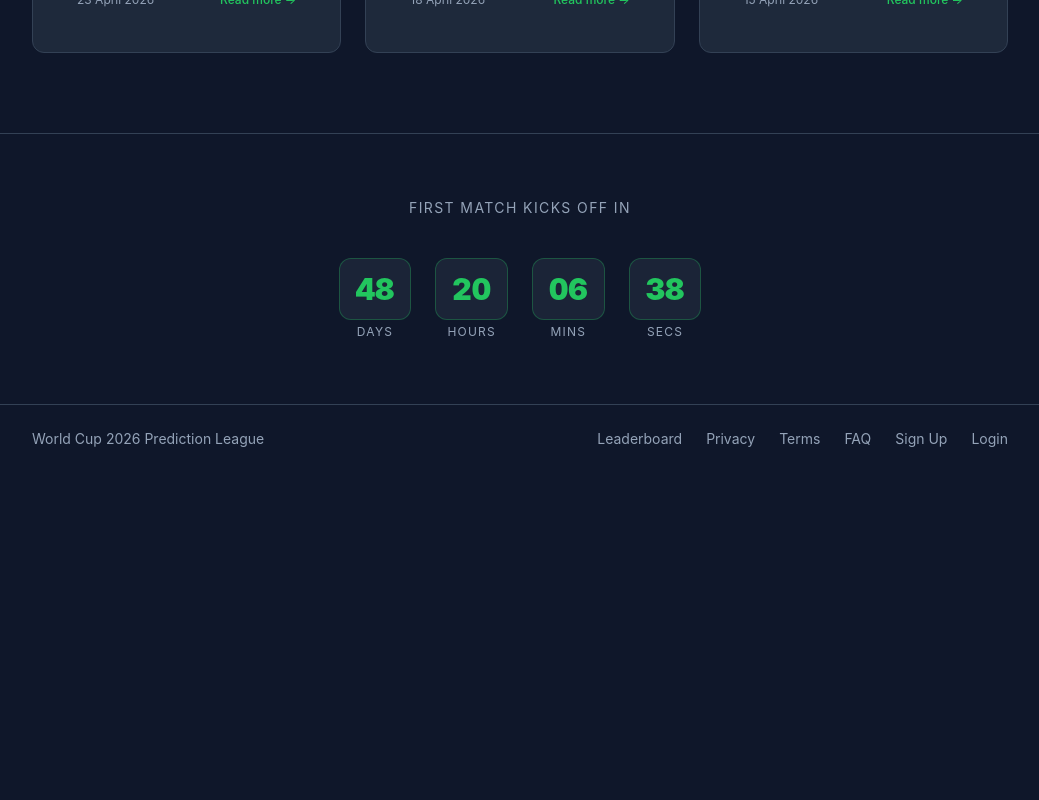
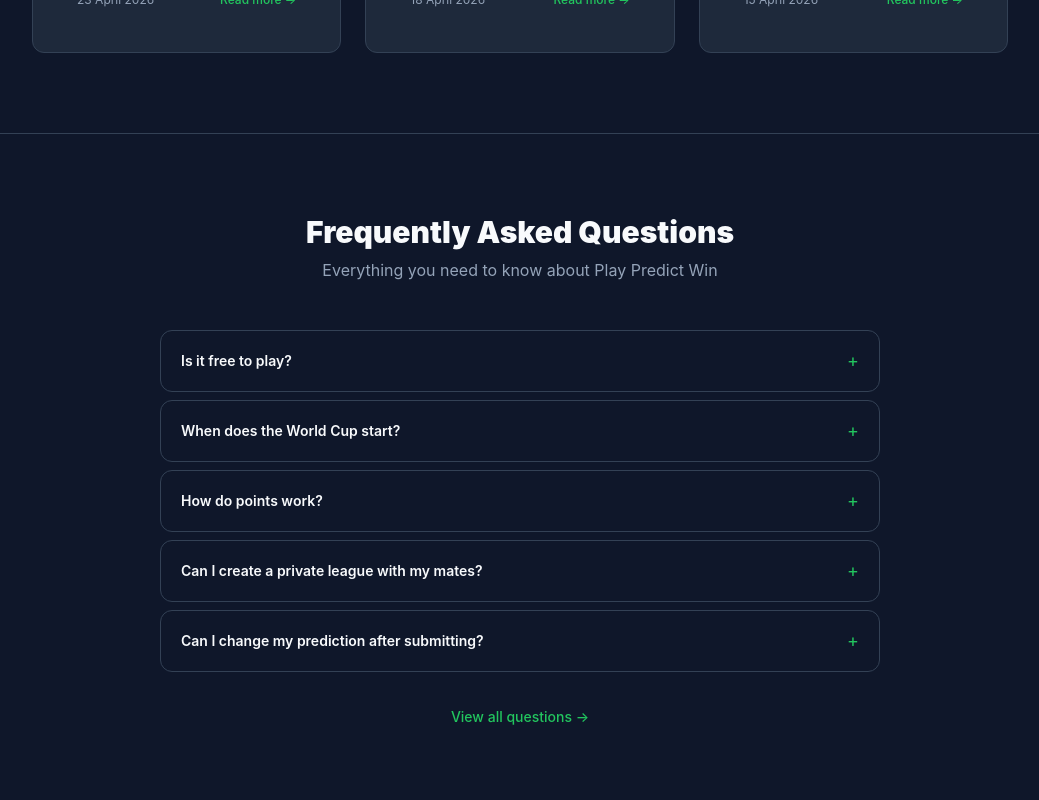
Before and after one commit to claytonbwebb-lab/world-cup-predictor, a Next.js app: page / in a window 1280 px wide. Shown: the part 3860-4660 px from the top of the page, without its empty margins (120-1159 px from the left). Before the commit the page ends 4333 px from the top, so only its background shows below. Built offline with nearby package versions, Linux system fonts and the light colour scheme; no server answers.

Commit message:
Add homepage FAQ accordion with SEO schema

```diff
--- a/src/app/page.tsx
+++ b/src/app/page.tsx
@@ -5,6 +5,7 @@ import Image from 'next/image';
 import { createClient } from '@/lib/supabase/server';
 import { redirect } from 'next/navigation';
 import ScrollHeader from '@/components/ScrollHeader';
+import HomepageFAQ from '@/components/HomepageFAQ';
 
 export default async function Home({ searchParams }: { searchParams: Promise<{ code?: string }> }) {
   const params = await searchParams;
@@ -259,6 +260,8 @@ export default async function Home({ searchParams }: { searchParams: Promise<{ c
         </div>
       </section>
 
+      <HomepageFAQ />
+
       {/* ── Countdown ── */}
       <section className="border-t border-border py-16 text-center">
         <p className="text-textMuted text-sm uppercase tracking-widest mb-6">First match kicks off in</p>
--- /dev/null
+++ b/src/components/HomepageFAQ.tsx
@@ -0,0 +1,82 @@
+'use client';
+
+import { useState } from 'react';
+
+const faqs = [
+  {
+    q: 'Is it free to play?',
+    a: 'Yes — creating an account and competing in leagues is completely free. Prizes are funded by our partners who you can find linked on the homepage.',
+  },
+  {
+    q: 'When does the World Cup start?',
+    a: 'The 2026 FIFA World Cup kicks off on 11 June 2026 in the USA, Canada, and Mexico. The final is on 19 July 2026 in New Jersey.',
+  },
+  {
+    q: 'How do points work?',
+    a: 'Predict the exact scoreline and earn 3 points. Predict the correct result (right winner or draw, wrong score) and earn 1 point. Get it wrong and you earn 0 points.',
+  },
+  {
+    q: 'Can I create a private league with my mates?',
+    a: 'Yes. Sign up for free, head to Leagues, and create a private league. Share your unique invite link with friends — whoever joins using your code is in.',
+  },
+  {
+    q: 'Can I change my prediction after submitting?',
+    a: 'Yes — as long as the match hasn\'t kicked off. Visit the Fixtures page and edit your prediction before the deadline.',
+  },
+];
+
+const schema = {
+  "@context": "https://schema.org",
+  "@type": "FAQPage",
+  "mainEntity": faqs.map(f => ({
+    "@type": "Question",
+    "name": f.q,
+    "acceptedAnswer": { "@type": "Answer", "text": f.a },
+  })),
+};
+
+export default function HomepageFAQ() {
+  const [open, setOpen] = useState<number | null>(null);
+
+  return (
+    <section className="border-t border-border py-20">
+      <script
+        type="application/ld+json"
+        dangerouslySetInnerHTML={{ __html: JSON.stringify(schema) }}
+      />
+      <div className="max-w-3xl mx-auto px-6">
+        <div className="text-center mb-12">
+          <h2 className="text-3xl font-black mb-2">Frequently Asked Questions</h2>
+          <p className="text-textMuted">Everything you need to know about Play Predict Win</p>
+        </div>
+
+        <div className="space-y-2">
+          {faqs.map((item, i) => (
+            <div key={i} className="border border-border rounded-xl overflow-hidden">
+              <button
+                onClick={() => setOpen(open === i ? null : i)}
+                className="w-full flex items-center justify-between gap-4 px-5 py-4 text-left hover:bg-surface/50 transition-colors"
+              >
+                <span className="font-semibold text-sm">{item.q}</span>
+                <span className={`text-primary text-lg shrink-0 transition-transform ${open === i ? 'rotate-45' : ''}`}>
+                  +
+                </span>
+              </button>
+              {open === i && (
+                <div className="px-5 pb-5 text-textMuted text-sm leading-relaxed border-t border-border pt-4">
+                  {item.a}
+                </div>
+              )}
+            </div>
+          ))}
+        </div>
+
+        <div className="text-center mt-8">
+          <a href="/faq" className="text-primary text-sm font-medium hover:underline">
+            View all questions →
+          </a>
+        </div>
+      </div>
+    </section>
+  );
+}
```
